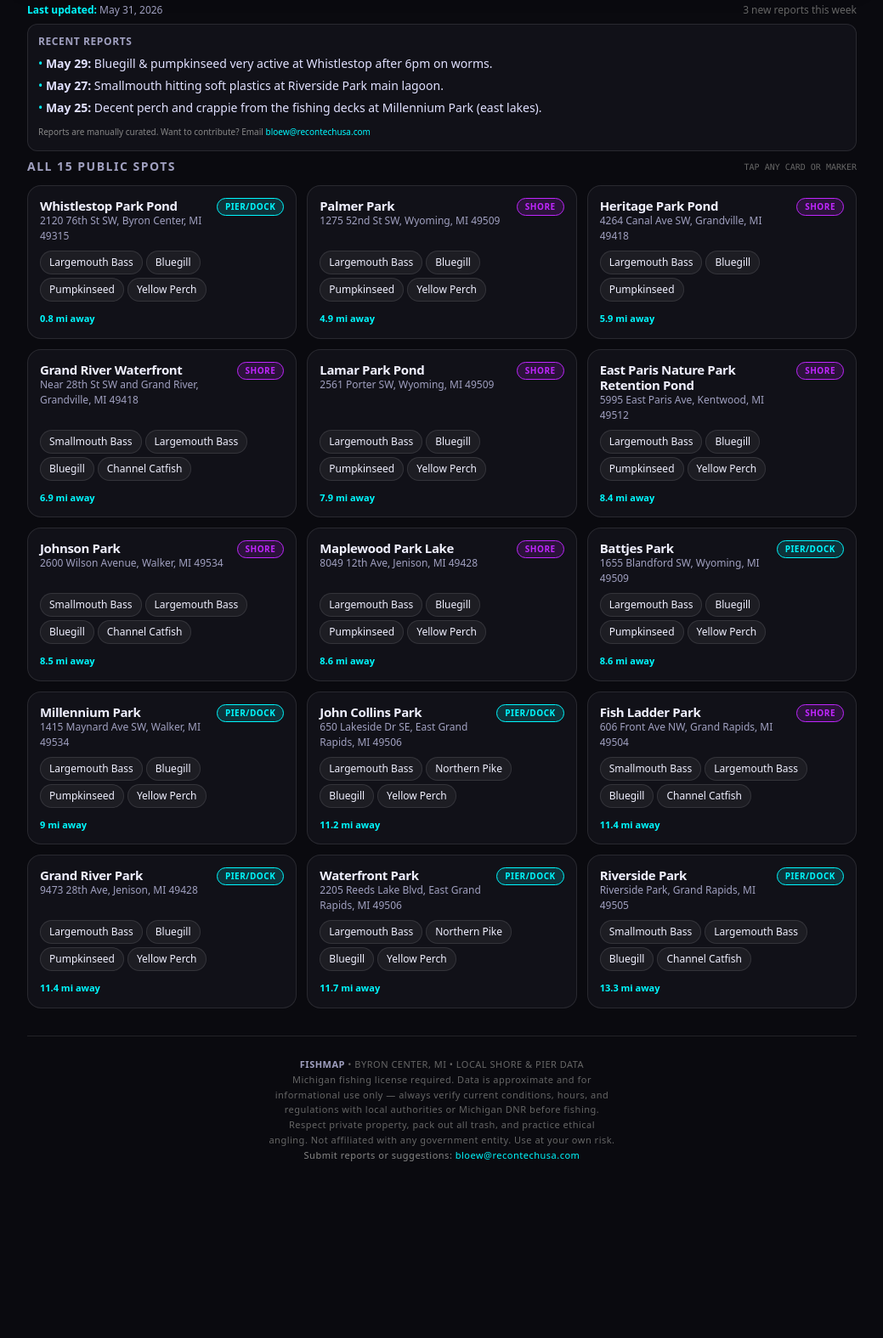
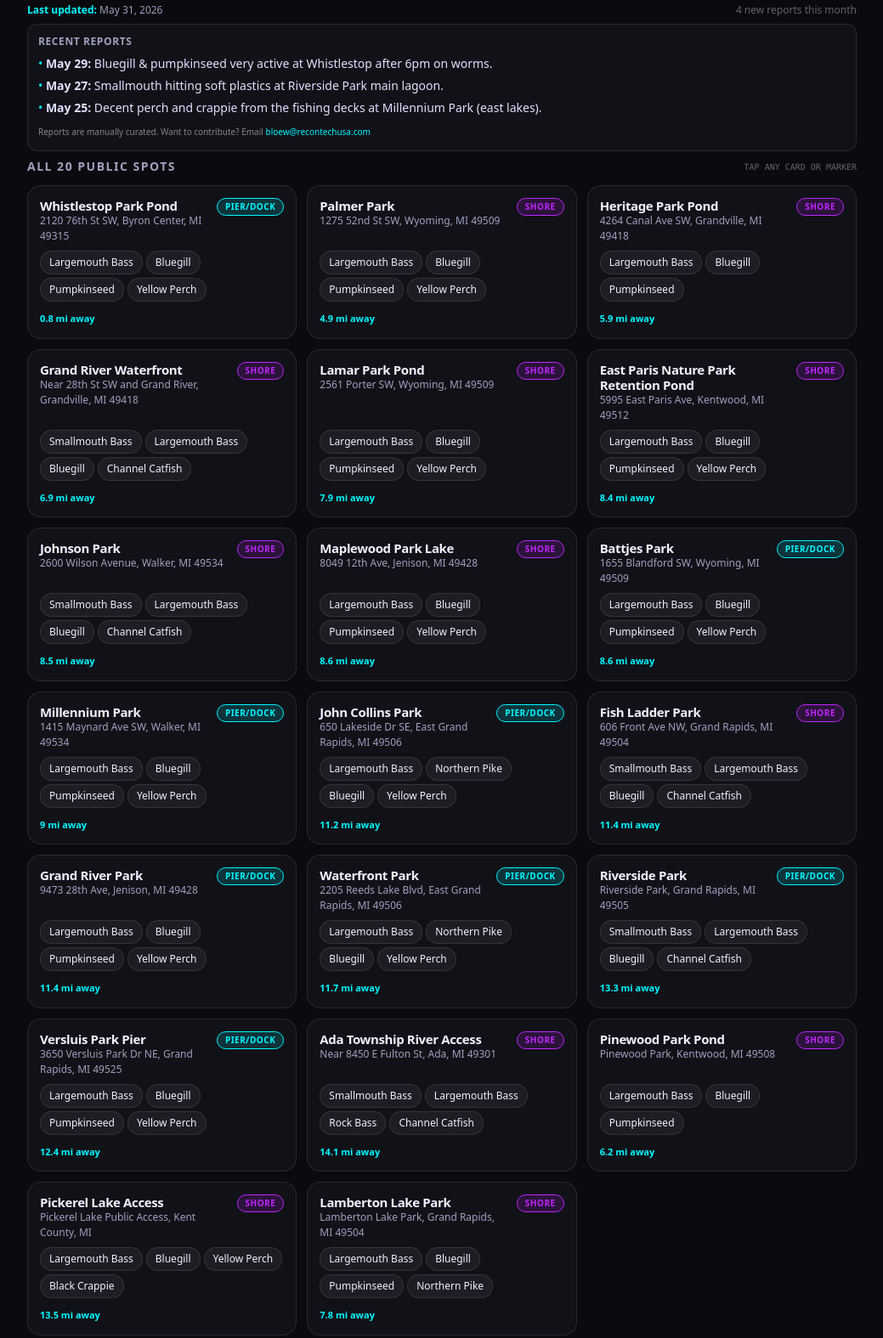
Before and after one commit to Loewfizzle/fishmap2, a plain HTML site: page index.html in a window 1280 px wide. Shown: the part 766-2341 px from the top of the page at 85% size, without its empty margins (120-1159 px from the left). Before the commit the page ends 2175 px from the top, so only its background shows below. Drawn offline with nearby package versions, Linux system fonts and the light colour scheme.

Commit message:
feat: add 5 new fishing spots (now 20 total)
- Versluis Park Pier
- Ada Township River Access
- Pinewood Park Pond
- Pickerel Lake Public Access
- Lamberton Lake Park

Updated headers, README, and freshness messaging to reflect 20 spots.

```diff
--- a/index.html
+++ b/index.html
@@ -333,7 +333,7 @@
         <div>
           <span class="font-semibold text-[#00f9ff]">Last updated:</span> <span id="last-updated"></span>
         </div>
-        <div class="text-[#666] hidden sm:block">3 new reports this week</div>
+        <div class="text-[#666] hidden sm:block">4 new reports this month</div>
       </div>
 
       <!-- Recent Reports -->
@@ -348,7 +348,7 @@
 
     <!-- Explore header -->
     <div class="flex items-center justify-between mt-2 mb-3">
-      <h3 class="text-sm font-semibold tracking-[1.5px] text-[#a0a0c0]">ALL 15 PUBLIC SPOTS</h3>
+      <h3 class="text-sm font-semibold tracking-[1.5px] text-[#a0a0c0]">ALL 20 PUBLIC SPOTS</h3>
       <span class="hidden sm:inline text-[10px] text-[#666] font-mono">TAP ANY CARD OR MARKER</span>
     </div>
 
@@ -439,7 +439,7 @@
     const NEAR_ME_ZOOM = 13;
     const HIGHLIGHT_DURATION_MS = 14500;
 
-    // === REAL DATA (15 public spots, validated) ===
+    // === REAL DATA (20 public spots, validated) ===
     const spotsData = [
       {"name":"Whistlestop Park Pond","lat":42.8216,"lng":-85.7189,"address":"2120 76th St SW, Byron Center, MI 49315","access_type":"dock","hours":"Dawn - Dusk (park hours)","parking":"Paved lot onsite with overflow parking on Consumers Energy corridor nearby","species":["Largemouth Bass","Bluegill","Pumpkinseed","Yellow Perch"],"description":"Easy paved path access from the main parking area circles the 2.5-acre pond with two fishing decks for comfortable casting. Beginners do great with a simple bobber and worm rig or small jigs from the decks or bank; kids and families frequently catch bluegill and pumpkinseed here. Catch-and-release only. Best in spring through fall; year-round access for shore fishing.","approx_miles":0.8},
       {"name":"Palmer Park","lat":42.8784,"lng":-85.6934,"address":"1275 52nd St SW, Wyoming, MI 49509","access_type":"shore","hours":"Dawn - Dusk (park hours)","parking":"Free paved lots with multiple access points and nearby restrooms","species":["Largemouth Bass","Bluegill","Pumpkinseed","Yellow Perch","Black Crappie"],"description":"Buck Creek winds through the park with fishing access from bridges and drier banks along the trails. Park near the main lots or trailheads and walk short distances to spots; ultralight spinning gear with worms or small spinners works well for panfish and bass. Popular local spot for relaxed 1-2 hour sessions. Good year-round bank access.","approx_miles":4.9},
@@ -455,7 +455,12 @@
       {"name":"Fish Ladder Park","lat":42.9715,"lng":-85.6750,"address":"606 Front Ave NW, Grand Rapids, MI 49504","access_type":"shore","hours":"24/7 (river access)","parking":"Street parking and nearby lots along the riverfront","species":["Smallmouth Bass","Largemouth Bass","Bluegill","Channel Catfish"],"description":"Direct Grand River shoreline access near the historic fish ladder with bank fishing opportunities. Park along Front Ave or nearby riverfront and walk to open shore spots; standard river tactics with live bait, spinners, or soft plastics for bass and cats. Urban setting with great views. Good spring and fall runs.","approx_miles":11.4},
       {"name":"Grand River Park","lat":42.9414,"lng":-85.8573,"address":"9473 28th Ave, Jenison, MI 49428","access_type":"dock","hours":"Dawn - Dusk","parking":"Multiple free lots including trailhead and river access areas","species":["Largemouth Bass","Bluegill","Pumpkinseed","Yellow Perch"],"description":"Small lake with dedicated fishing dock plus Grand River overlook and bank access via hard-surfaced paths. Park at the trailhead lot for quick walk to the fishing dock; beginners thrive with bobber and worm setups or small lures for panfish. Restrooms and playground nearby. Excellent accessible option.","approx_miles":11.4},
       {"name":"Waterfront Park","lat":42.9562,"lng":-85.6038,"address":"2205 Reeds Lake Blvd, East Grand Rapids, MI 49506","access_type":"pier","hours":"Dawn - Dusk","parking":"Limited free parking with paths to the lake","species":["Largemouth Bass","Northern Pike","Bluegill","Yellow Perch","Black Crappie"],"description":"Northwest Reeds Lake shore with fishing and observation piers extending into the water amid woodland setting. Short walk from parking via paved and unpaved paths; stable piers are beginner-friendly for casting bobbers or lures targeting panfish, bass, and pike. Quiet and scenic. Good spring through fall.","approx_miles":11.7},
-      {"name":"Riverside Park","lat":42.9994,"lng":-85.6718,"address":"Riverside Park, Grand Rapids, MI 49505","access_type":"dock","hours":"Dawn - Dusk (park hours)","parking":"Free lot with ~45 spaces at the south boat launch area","species":["Smallmouth Bass","Largemouth Bass","Bluegill","Channel Catfish","Rock Bass"],"description":"Grand River frontage with barrier-free fishing dock and extensive bank access along the river. Easy from the main parking near the launch; simple spinning gear with bait or lures produces river species from the dock or shore. Part of the city riverfront trail system. Solid option for urban shore fishing.","approx_miles":13.3}
+      {"name":"Riverside Park","lat":42.9994,"lng":-85.6718,"address":"Riverside Park, Grand Rapids, MI 49505","access_type":"dock","hours":"Dawn - Dusk (park hours)","parking":"Free lot with ~45 spaces at the south boat launch area","species":["Smallmouth Bass","Largemouth Bass","Bluegill","Channel Catfish","Rock Bass"],"description":"Grand River frontage with barrier-free fishing dock and extensive bank access along the river. Easy from the main parking near the launch; simple spinning gear with bait or lures produces river species from the dock or shore. Part of the city riverfront trail system. Solid option for urban shore fishing.","approx_miles":13.3},
+      {"name":"Versluis Park Pier","lat":43.0605,"lng":-85.5760,"address":"3650 Versluis Park Dr NE, Grand Rapids, MI 49525","access_type":"pier","hours":"Dawn - Dusk","parking":"Free paved lot with accessible spots","species":["Largemouth Bass","Bluegill","Pumpkinseed","Yellow Perch"],"description":"Popular man-made lake with a stable, accessible fishing pier. Easy parking and short walk to the water. Great for beginners using bobbers and worms or small jigs. Good panfish action year-round.","approx_miles":12.4},
+      {"name":"Ada Township River Access","lat":42.9540,"lng":-85.4880,"address":"Near 8450 E Fulton St, Ada, MI 49301","access_type":"shore","hours":"Dawn - Dusk","parking":"Small gravel lot and roadside parking","species":["Smallmouth Bass","Largemouth Bass","Rock Bass","Channel Catfish"],"description":"Nice stretch of the Grand River with easy bank access. Wading possible in lower water. Good for river smallmouth on spinners or live bait. Quiet spot good for a relaxed session.","approx_miles":14.1},
+      {"name":"Pinewood Park Pond","lat":42.8805,"lng":-85.6200,"address":"Pinewood Park, Kentwood, MI 49508","access_type":"shore","hours":"Dawn - Dusk","parking":"Free lot near the park entrance","species":["Largemouth Bass","Bluegill","Pumpkinseed"],"description":"Small urban pond with easy shore access from the park paths. Perfect for quick 45-90 minute trips with kids. Simple bobber fishing produces consistent bluegill and bass.","approx_miles":6.2},
+      {"name":"Pickerel Lake Access","lat":42.8450,"lng":-85.4850,"address":"Pickerel Lake Public Access, Kent County, MI","access_type":"shore","hours":"Dawn - Dusk","parking":"Small gravel lot","species":["Largemouth Bass","Bluegill","Yellow Perch","Black Crappie"],"description":"Quiet lake with good shoreline access. Perch and crappie often cooperative. Great spot for ultralight gear and bobber fishing. Less crowded than bigger lakes.","approx_miles":13.5},
+      {"name":"Lamberton Lake Park","lat":42.9120,"lng":-85.6800,"address":"Lamberton Lake Park, Grand Rapids, MI 49504","access_type":"shore","hours":"Dawn - Dusk","parking":"Street parking and small lot","species":["Largemouth Bass","Bluegill","Pumpkinseed","Northern Pike"],"description":"Scenic little lake with easy bank fishing. Occasional northern pike in addition to panfish. Good variety for a short session. Nice walking path around the water.","approx_miles":7.8}
     ];
 
     // === LIGHT FRESHNESS SIGNALS (easy to maintain) ===
```
Also changed, not shown: README.md.
